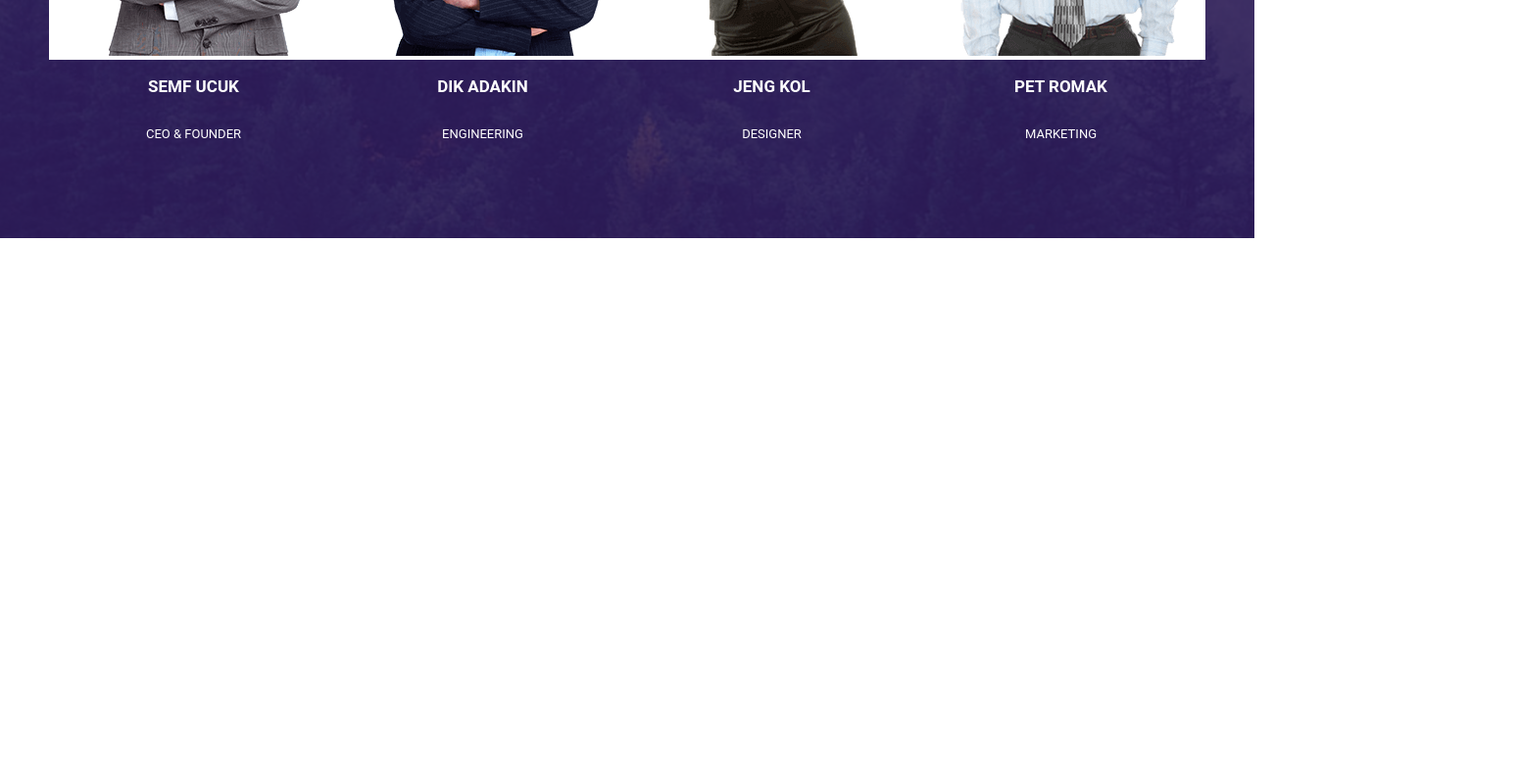
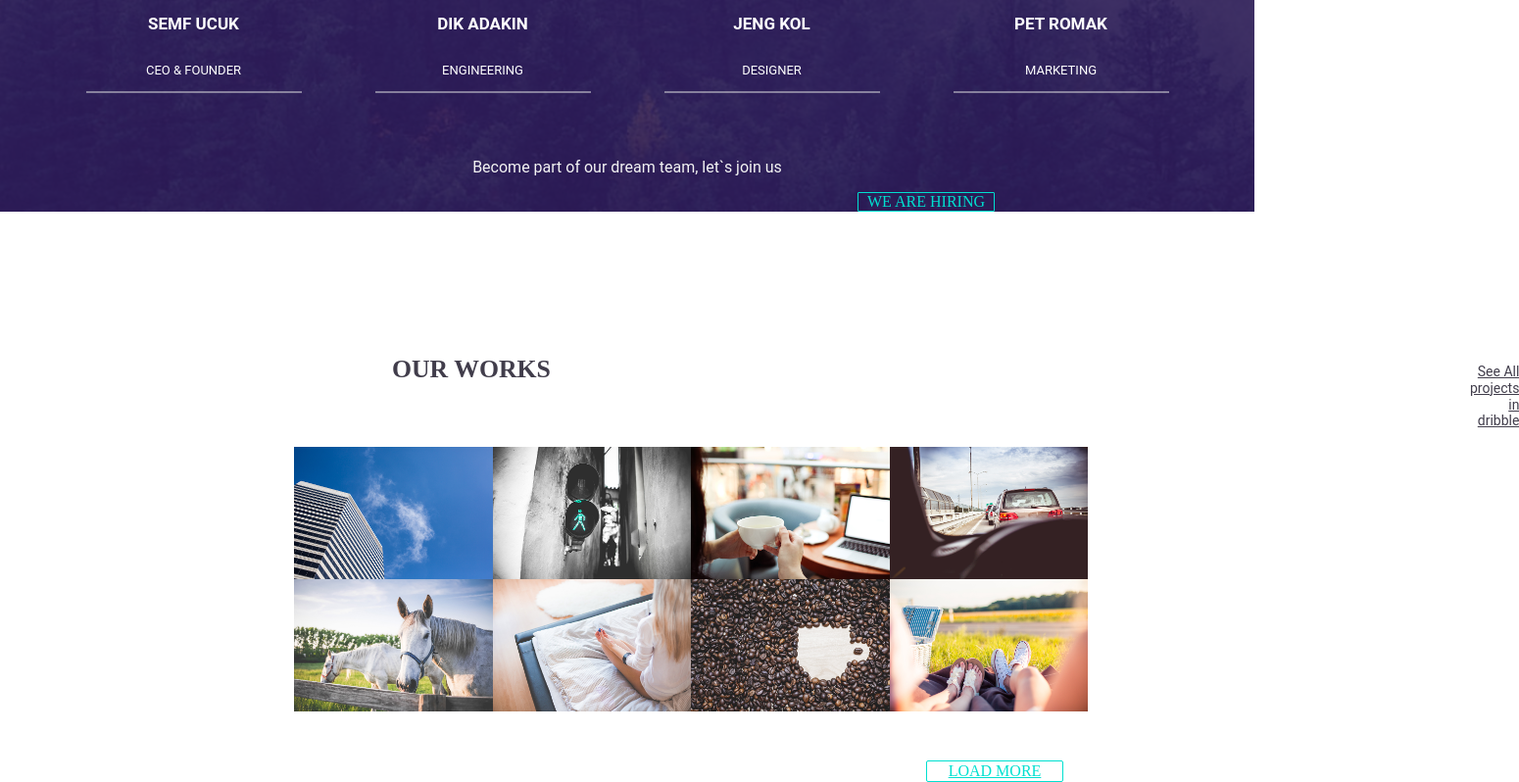
Before and after one commit to JarlBargluuf/Tajem, a plain HTML site: page index.html in a window 1280 px wide. Shown: the part 3253-4051 px from the top of the page at 98% size, 1550 px wide, since content can reach past the window. Before the commit the page ends 3496 px from the top, so only its background shows below. Drawn offline with Linux system fonts and the light colour scheme; a script that the page names is missing.

Commit message:
first commit

```diff
--- a/assets/style.css
+++ b/assets/style.css
@@ -427,26 +427,30 @@ li {
 }
 
 .team-container {
+    background: url(./img/background3.png) no-repeat center;
+    background-size: cover;
     height: 100%;
     width: 100%;
-    background: url(./img/background3.png) no-repeat center;
-    background-size: cover;
-    position: absolute;
+    min-height: 600px;
+    position: relative;
 }
 
 .team-container-overlay {
-    position: absolute;
+    background-color: rgb(49,29,94);
+    opacity: 0.851;
     width: 100%;
     height: 100%;
-    background-color: rgb(49,29,94);
-    opacity: 0.851;
-    z-index: 0;
-    background-size: 100%;
-  }
+    position: absolute;
+    min-height: 600px;
+    width:100%;;
+    height: 100%;
+    z-index: 222;
+      }
+
 
 .team-container-top {
     display: flex;
-    flex-direction: row;
+    flex-direction: column;
     justify-content: center;
   }
 
@@ -460,7 +464,6 @@ li {
     font-weight: bold;
     line-height: 1.2;
     z-index: 276;
-    position: absolute;
 }
 
 .team-container-text {
@@ -472,17 +475,16 @@ li {
     color: rgb(249, 249, 249);
     line-height: 1.2;
     z-index: 275;
-    margin-top: 120px;
 }
 
 .team-container-blocks {
     display:flex;
 	flex-direction:row;
     justify-content: center;
-    margin-top: 50px;
     position: relative;
     padding: 50px;
 }
+
 .team-container-blocks-one {
     display:flex;
 	flex-direction:column;
@@ -490,6 +492,15 @@ li {
     align-items:center;
     width: 25%;
     margin-left: 250px;
+}
+
+.team-container-blocks-line {
+    border-width: 1px;
+    border-color: rgb(225, 225, 225);
+    border-style: solid;
+    opacity: 0.502;
+    width: 218px;
+    z-index: 267;
 
 }
 
@@ -497,6 +508,7 @@ li {
     background-color: white;
     width: 250px;
     padding-left: 45px;
+    z-index: 267;
 }
 
 .team-container-blocks-one h3 {
@@ -506,6 +518,7 @@ li {
     color: white;
     line-height: 1.2;
     text-align: center;
+    z-index: 267;
 }
 
 .team-container-blocks-one p {
@@ -515,6 +528,7 @@ li {
     color: white;
     line-height: 1.2;
     text-align: center;
+    z-index: 267;
 }
 
 
@@ -524,6 +538,7 @@ li {
     justify-content: center;
     align-items:center;
     width: 25%;
+    z-index: 267;
 
 }
 
@@ -531,6 +546,7 @@ li {
     background-color: white;
     width: 250px;
     padding-left: 45px;
+    z-index: 267;
 }
 
 .team-container-blocks-two h3 {
@@ -540,6 +556,7 @@ li {
     color: white;
     line-height: 1.2;
     text-align: center;
+    z-index: 267;
 }
 
 .team-container-blocks-two p {
@@ -549,6 +566,7 @@ li {
     color: white;
     line-height: 1.2;
     text-align: center;
+    z-index: 267;
 }
 
 
@@ -558,6 +576,7 @@ li {
     justify-content: center;
     align-items:center;
     width: 25%;
+    z-index: 267;
 
 }
 
@@ -593,6 +612,7 @@ li {
     align-items:center;
     width: 25%;
     margin-right: 250px;
+    z-index: 267;
 }
 .team-container-image-four {
     background-color: white;
@@ -617,3 +637,110 @@ li {
     line-height: 1.2;
     text-align: center;
 }
+
+.team-container-bottom {
+    display:flex;
+    flex-direction: column;
+    justify-content: center;
+    text-align: center;
+    margin-bottom: 70px;
+}
+
+.team-container-bottom p {
+    font-size: 16px;
+    font-family: "Roboto";
+    color: rgb(243, 243, 243);
+    line-height: 1.2;
+    text-align: center;
+    z-index: 229;
+}
+
+.team-container-button {
+    font-size: 16px;
+    font-family: "HammersmithOne";
+    color: rgb(0, 224, 208);
+    text-align: center;
+    z-index: 227;
+    text-decoration: none;
+    border-width: 1px;
+    border-color: rgb(0, 224, 208);
+    border-style: solid;
+    border-radius: 1px;
+    height: 18px;
+    width: 138px;
+    margin-left: 875px;
+}
+
+.ourworks-top {
+    height: 100%;
+    width: 100%;
+    display: flex;
+    flex-direction: row;
+    justify-content: space-between;
+    position: relative;
+}
+
+.ourworks-title {
+    margin: 50px;
+    margin-left: 400px;
+    font-size: 22px;
+    font-family: "PlayfairDisplay";
+    color: rgb(65, 61, 75);
+    font-weight: bold;
+    line-height: 1.2;
+    text-align: left;
+    position: absolute;
+    z-index: 216;
+}
+
+.ourworks-see {
+    margin: 85px;
+    margin-left: 1500px;
+    align-items: flex-end;
+    font-size: 14px;
+    font-family: "Roboto";
+    color: rgb(65, 61, 75);
+    line-height: 1.2;
+    text-align: right;
+    position: absolute;
+    z-index: 214;
+}
+.ourworks-gallery-top {
+    display: flex;
+    justify-content: center;
+    margin: 170px;
+    margin-left: 300px;
+    margin-bottom: 0;
+}
+
+.ourworks-gallery-bottom {
+    display: flex;
+    justify-content: center;
+    margin: 170px;
+    margin-top: 0;
+    margin-left: 300px;
+    margin-bottom: 50px;
+}
+
+.ourworks-button {
+    font-size: 16px;
+    font-family: "HammersmithOne";
+    color: rgb(0, 224, 208);
+    line-height: 1.2;
+    text-align: center;
+    width: 85px;
+    height: 10px;
+    z-index: 168;
+    margin-left: 945px;
+    margin-bottom: 50px;
+    border-width: 1px;
+    border-color: rgb(0, 224, 208);
+    border-style: solid;
+    border-radius: 2px;
+    position: absolute;
+    width: 138px;
+    height: 20px;
+    z-index: 167;
+
+
+      }
--- a/index.html
+++ b/index.html
@@ -99,6 +99,7 @@
             </div>
         </div>
     </div>
+
     <div class="team-container">
             <div class="team-container-overlay"></div>
             <div class="team-container-top">
@@ -111,23 +112,50 @@
                    <div class="team-container-image"><img src="./assets/img/member1.png"></div>
                     <h3>SEMF UCUK</h3>
                     <p>CEO & FOUNDER</p>
+                    <div class="team-container-blocks-line"></div>
                 </div>
                 <div class="team-container-blocks-two">
                     <div class="team-container-image-two"><img src="./assets/img/member2.png"></div>
                     <h3>DIK ADAKIN</h3>
                     <p>ENGINEERING</p>
+                    <div class="team-container-blocks-line"></div>
                 </div>
                 <div class="team-container-blocks-three">
                     <div class="team-container-image-three"><img src="./assets/img/member3.png"></div>
                     <h3>JENG KOL</h3>
                     <p>DESIGNER</p>
+                    <div class="team-container-blocks-line"></div>
                 </div>
                 <div class="team-container-blocks-four">
                     <div class="team-container-image-four"><img src="./assets/img/member4.png"></div>
                     <h3>PET ROMAK</h3>
                     <p>MARKETING</p>
+                    <div class="team-container-blocks-line"></div>
                 </div>
             </div>
+            <div class="team-container-bottom">
+                <p>Become part of our dream team, let`s join us</p>
+                <a href="#" class="team-container-button">WE ARE HIRING</a>
+            </div>
         </div>
+    <div class="ourworks">
+        <div class="ourworks-top">
+            <div class="ourworks-title"><h3>OUR WORKS</h3></div>
+            <a href="#" class="ourworks-see">See All projects in dribble</a>
+        </div>
+        <div class="ourworks-gallery-top">
+            <img src="./assets/img/gallery1.jpg" width="25%" height="25%">
+            <img src="./assets/img/gallery2.jpg" width="25%" height="25%">
+            <img src="./assets/img/gallery3.jpg" width="25%" height="25%">
+            <img src="./assets/img/gallery4.jpg" width="25%" height="25%">
+        </div>
+            <div class="ourworks-gallery-bottom">
+            <img src="./assets/img/gallery5.jpg" width="25%" height="25%">
+            <img src="./assets/img/gallery6.jpg" width="25%" height="25%">
+            <img src="./assets/img/gallery7.jpg" width="25%" height="25%">
+            <img src="./assets/img/gallery8.jpg" width="25%" height="25%">
+        </div>
+       <a href="#" class="ourworks-button">LOAD MORE</a>
+    </div>
 </body>
 </html>
```
Also changed, not shown: assets/img/background4.png (added).
